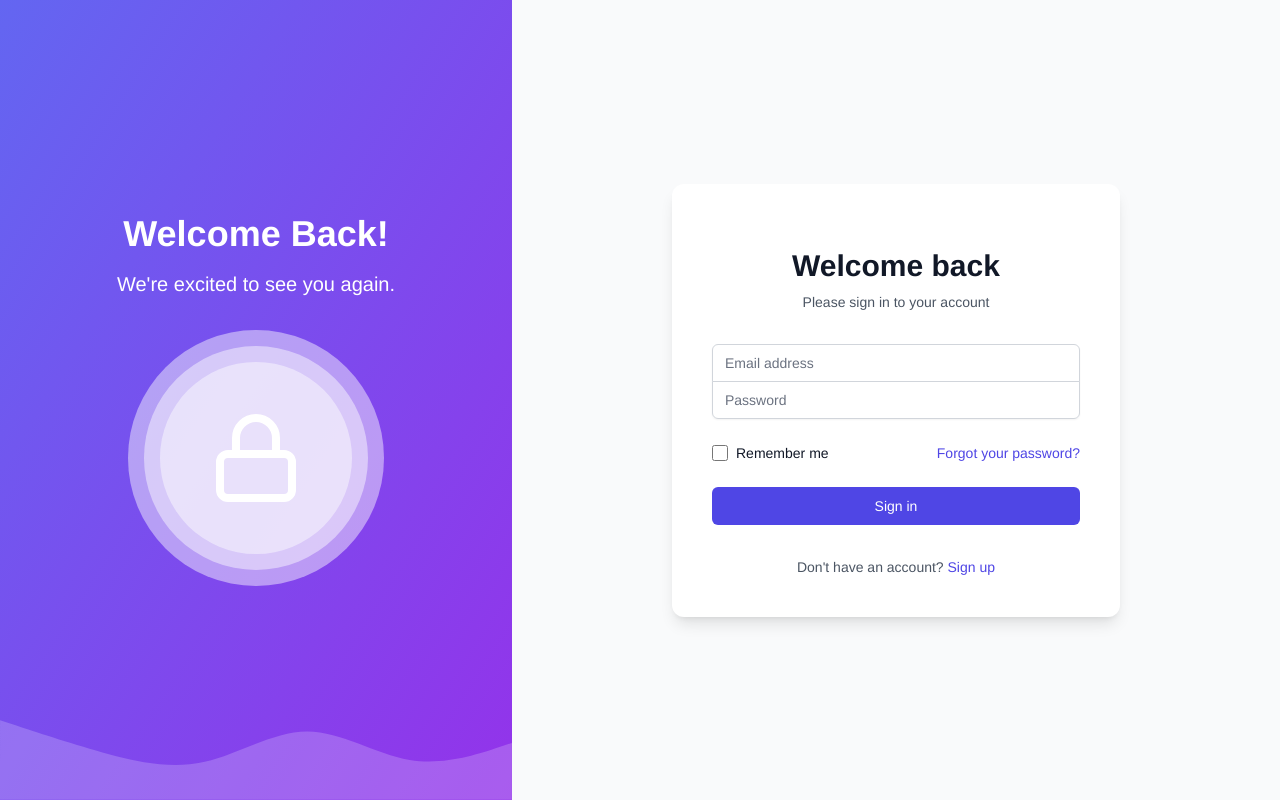
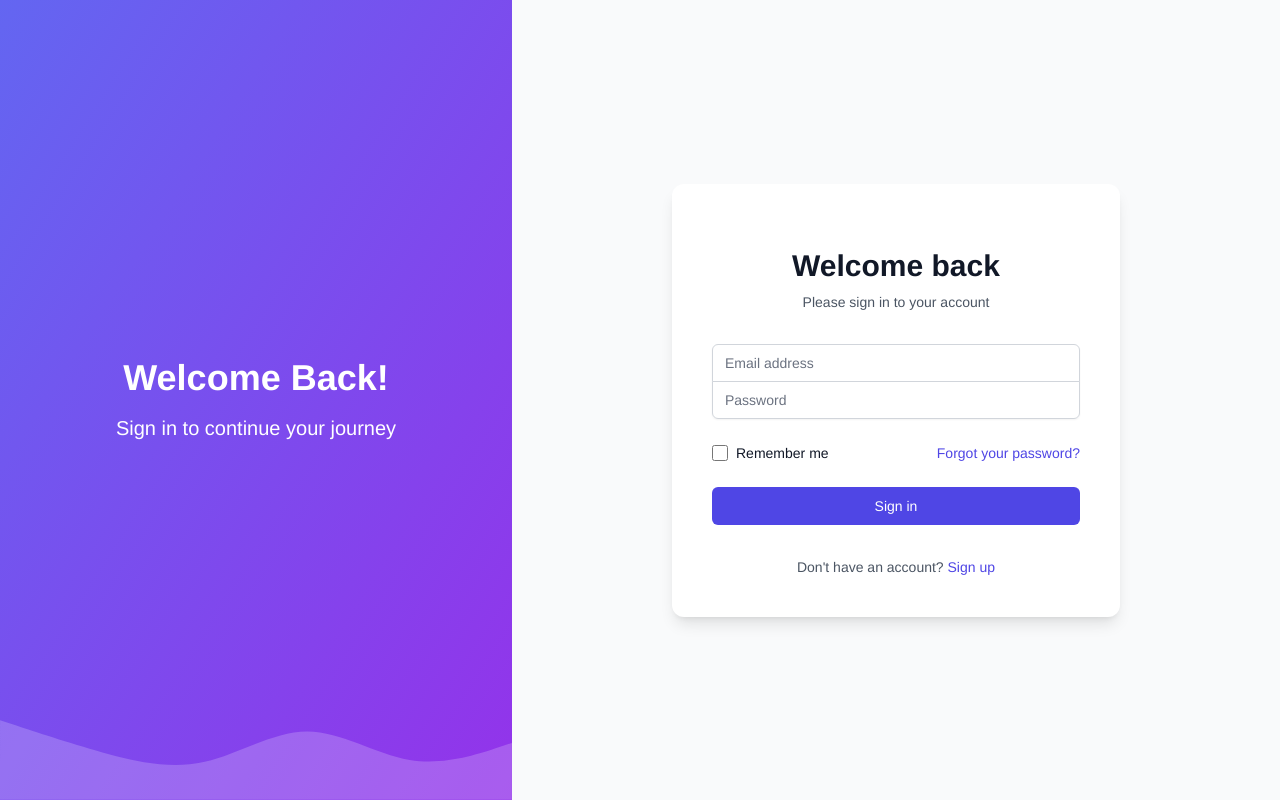
Before and after one commit to bilalmoten/rapidsitefinal, a Next.js app: page /login in a window 1280 px wide. Built offline with nearby package versions, Linux system fonts and the light colour scheme.

Commit message:
fixing random errors

```diff
--- /dev/null
+++ b/app/dashboard/chat/[website_id]/error.tsx
@@ -0,0 +1,4 @@
+"use client";
+
+import ErrorBoundary from "@/components/ErrorBoundary";
+export default ErrorBoundary;
--- a/app/dashboard/chat/[website_id]/page.tsx
+++ b/app/dashboard/chat/[website_id]/page.tsx
@@ -1,6 +1,6 @@
 "use client";
 
-import { useState, useEffect, use } from "react";
+import { useState, useEffect } from "react";
 import { useRouter } from "next/navigation";
 import { createClient } from "@/utils/supabase/client";
 import { User } from "@supabase/supabase-js";
@@ -13,17 +13,13 @@ import Sidebar from "@/components/Sidebar";
 import { useChat, Message } from "ai/react";
 import React from "react";
 
-// Add interface for params
 interface ChatPageProps {
-  params: Promise<{
-    website_id: string;
-  }>;
+  params: Promise<{ website_id: string }>;
 }
 
 export default function ChatPage(props: ChatPageProps) {
-  const params = use(props.params);
-  // Use React.use() to unwrap the params
-  const websiteId = React.use(Promise.resolve(params.website_id));
+  const params = React.use(props.params);
+  const websiteId = params.website_id;
 
   const supabase = createClient();
   const router = useRouter();
@@ -82,27 +78,33 @@ export default function ChatPage(props: ChatPageProps) {
   });
 
   useEffect(() => {
-    (async () => {
+    const checkUser = async () => {
       const {
         data: { user },
       } = await supabase.auth.getUser();
-      setUser(user);
+
       if (!user) {
         router.push("/login");
+      } else {
+        setUser(user);
       }
-    })();
+    };
+
+    checkUser();
   }, [router]);
 
-  useInterval(
-    async () => {
+  useEffect(() => {
+    let intervalId: NodeJS.Timeout;
+
     if (isGenerating) {
+      intervalId = setInterval(async () => {
         const { data, error } = await supabase
           .from("websites")
           .select("status")
           .eq("id", websiteId)
           .single();
 
-        if (data && data.status === "completed") {
+        if (data?.status === "completed") {
           setIsGenerating(false);
           router.push(`/dashboard/editor/${websiteId}`);
         } else if (
@@ -115,10 +117,15 @@ export default function ChatPage(props: ChatPageProps) {
           );
           router.push("/dashboard");
         }
+      }, 10000);
     }
-    },
-    isGenerating ? 10000 : null
-  );
+
+    return () => {
+      if (intervalId) {
+        clearInterval(intervalId);
+      }
+    };
+  }, [isGenerating, generationStartTime, websiteId, router]);
 
   const [localIsLoading, setLocalIsLoading] = useState(false);
 
@@ -137,11 +144,14 @@ export default function ChatPage(props: ChatPageProps) {
   };
 
   const startWebsiteGeneration = async (newMessages?: Message[]) => {
+    try {
       setIsProcessing(true);
-    console.log("the messages are these " + messages);
-    await fetch("/api/save_chat", {
+
+      // Save chat
+      const chatResponse = await fetch("/api/save_chat", {
         method: "POST",
         headers: {
+          "Content-Type": "application/json",
           Accept: "application/json",
         },
         body: JSON.stringify({
@@ -150,27 +160,30 @@ export default function ChatPage(props: ChatPageProps) {
           chat_conversation: newMessages || messages,
         }),
       });
-    console.log("chat saved");
-    console.log(
-      `link: https://api2.azurewebsites.net/api/code_website?user_id=${user?.id}&website_id=${websiteId}&model=o1-mini`
-    );
+
+      if (!chatResponse.ok) {
+        throw new Error("Failed to save chat");
+      }
 
       const response = await fetch(
-      `https://api2.azurewebsites.net/api/code_website?user_id=${user?.id}&website_id=${websiteId}&model=o1-mini`,
-      // `http://localhost:7071/api/code_website?user_id=${user?.id}&website_id=${params.website_id}&model=o1-mini`,
+        // `https://api2.azurewebsites.net/api/code_website?user_id=${user?.id}&website_id=${websiteId}&model=o1-mini`,
+        `http://localhost:7071/api/code_website?user_id=${user?.id}&website_id=${params.website_id}&model=o1-mini`,
         {
           method: "POST",
         }
       );
 
-    console.log(response);
+      if (!response.ok) {
+        throw new Error("Failed to generate website");
+      }
 
-    // Check if the response is successful
-    if (response.ok) {
-      // Redirect the user to a new page after the fetch is complete
       router.push(`/dashboard/editor/${websiteId}`);
-    } else {
-      console.error("Failed to generate website");
+    } catch (error) {
+      console.error("Error in website generation:", error);
+      setIsProcessing(false);
+      alert(
+        "An error occurred while generating your website. Please try again."
+      );
     }
   };
 
--- a/app/login/page.tsx
+++ b/app/login/page.tsx
@@ -6,11 +6,11 @@ import MotionWrapper from "@/components/MotionWrapper";
 import AnimatedLoginContent from "@/components/AnimatedLoginContent";
 
 interface LoginPageProps {
-  searchParams: Promise<{ message?: string }>;
+  searchParams: { message?: string };
 }
 
-export default async function Login({ searchParams }: LoginPageProps) {
-  const params = await searchParams;
+export default function Login({ searchParams }: LoginPageProps) {
+  const message = searchParams.message;
 
   const signIn = async (formData: FormData) => {
     "use server";
@@ -34,7 +34,7 @@ export default async function Login({ searchParams }: LoginPageProps) {
   return (
     <MotionWrapper className="flex h-screen">
       <div className="w-2/5 bg-gradient-to-br from-indigo-500 to-purple-600 text-white flex flex-col justify-center items-center p-12 relative overflow-hidden">
-        <AnimatedLoginContent searchParams={params} />
+        <AnimatedLoginContent message={message} />
         <div className="absolute bottom-0 left-0 right-0">
           <svg xmlns="http://www.w3.org/2000/svg" viewBox="0 0 1440 320">
             <path
--- a/components/AnimatedLoginContent.tsx
+++ b/components/AnimatedLoginContent.tsx
@@ -1,41 +1,26 @@
 "use client";
 
 import { motion } from "framer-motion";
-import { Lock } from "lucide-react";
 
 interface AnimatedLoginContentProps {
-  searchParams: { message?: string };
+  message?: string;
 }
 
 export default function AnimatedLoginContent({
-  searchParams,
+  message,
 }: AnimatedLoginContentProps) {
-  const message = searchParams?.message;
-
   return (
-    <>
-      <motion.div
-        initial={{ opacity: 0, y: 20 }}
-        animate={{ opacity: 1, y: 0 }}
-        transition={{ duration: 0.8 }}
-        className="text-center"
-      >
-        <h1 className="text-4xl font-bold mb-4">Welcome Back!</h1>
-        <p className="text-xl mb-8">We're excited to see you again.</p>
-      </motion.div>
-      <motion.div
-        initial={{ opacity: 0, scale: 0.5 }}
-        animate={{ opacity: 1, scale: 1 }}
-        transition={{ duration: 0.8, delay: 0.2 }}
-        className="w-64 h-64 relative"
-      >
-        <div className="absolute inset-0 bg-white opacity-20 rounded-full animate-pulse"></div>
-        <div className="absolute inset-4 bg-white opacity-20 rounded-full animate-pulse animation-delay-500"></div>
-        <div className="absolute inset-8 bg-white opacity-20 rounded-full animate-pulse animation-delay-1000"></div>
-        <div className="absolute inset-0 flex items-center justify-center">
-          <Lock className="w-24 h-24" />
-        </div>
-      </motion.div>
-    </>
+    <motion.div
+      initial={{ opacity: 0, y: 20 }}
+      animate={{ opacity: 1, y: 0 }}
+      transition={{ duration: 0.5 }}
+      className="text-center space-y-4 z-10"
+    >
+      <h1 className="text-4xl font-bold">Welcome Back!</h1>
+      <p className="text-xl">Sign in to continue your journey</p>
+      {message && (
+        <p className="text-yellow-200 bg-red-500/20 p-2 rounded">{message}</p>
+      )}
+    </motion.div>
   );
 }
--- /dev/null
+++ b/components/ErrorBoundary.tsx
@@ -0,0 +1,27 @@
+"use client";
+
+import { useEffect } from "react";
+
+export default function ErrorBoundary({
+  error,
+  reset,
+}: {
+  error: Error & { digest?: string };
+  reset: () => void;
+}) {
+  useEffect(() => {
+    console.error("Error:", error);
+  }, [error]);
+
+  return (
+    <div className="flex flex-col items-center justify-center min-h-screen p-4">
+      <h2 className="text-2xl font-bold mb-4">Something went wrong!</h2>
+      <button
+        className="px-4 py-2 bg-blue-500 text-white rounded hover:bg-blue-600"
+        onClick={reset}
+      >
+        Try again
+      </button>
+    </div>
+  );
+}
--- a/components/MotionWrapper.tsx
+++ b/components/MotionWrapper.tsx
@@ -1,14 +1,9 @@
 "use client";
 
-import dynamic from "next/dynamic";
+import { motion } from "framer-motion";
+import { PropsWithChildren } from "react";
 
-const MotionDiv = dynamic(
-  () => import("framer-motion").then((mod) => mod.motion.div),
-  { ssr: false }
-);
-
-interface MotionWrapperProps {
-  children: React.ReactNode;
+interface MotionWrapperProps extends PropsWithChildren {
   className?: string;
 }
 
@@ -16,5 +11,14 @@ export default function MotionWrapper({
   children,
   className,
 }: MotionWrapperProps) {
-  return <MotionDiv className={className}>{children}</MotionDiv>;
+  return (
+    <motion.div
+      initial={{ opacity: 0 }}
+      animate={{ opacity: 1 }}
+      exit={{ opacity: 0 }}
+      className={className}
+    >
+      {children}
+    </motion.div>
+  );
 }
```
Also changed, not shown: app/api/handle_element_request/backup.txt (renamed from app/api/handle_element_request/backup.ts). Lines whose indentation alone changed are shown as unchanged.
